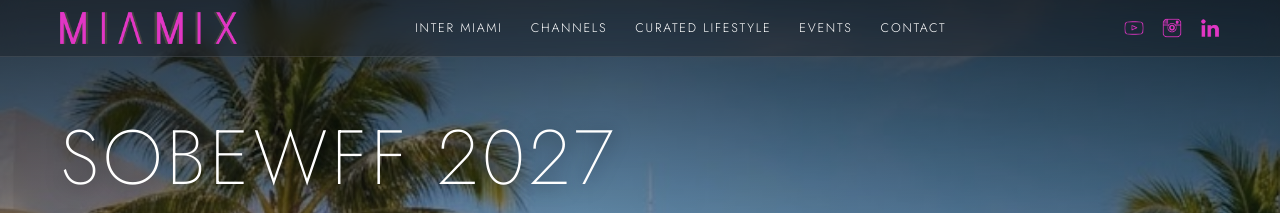
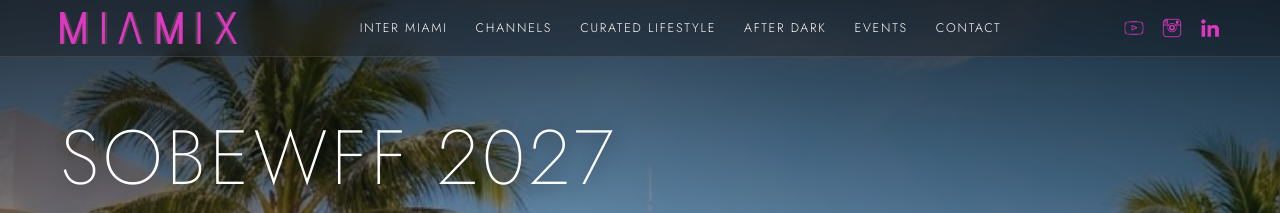
Before and after one commit to MIAMIX-io/MIAMIX.VIP-Site, a Jekyll site: the page built from index.html, in a window 1280 px wide. Shown: the top 213 px of the page. Built offline with Jekyll 4.4.1, drawn with Linux system fonts in a browser that asks for light colours.

Commit message:
Add 'AFTER DARK' link to header navigation

```diff
--- a/_includes/header.html
+++ b/_includes/header.html
@@ -17,6 +17,7 @@
           </ul>
         </li>
         <li class="nav-item"><a href="/curated-lifestyle">CURATED&nbsp;LIFESTYLE</a></li>
+        <li class="nav-item"><a href="/after-dark">AFTER&nbsp;DARK</a></li>
         <li class="nav-item"><a href="/events">EVENTS</a></li>
         <li class="nav-item"><a href="/contact">CONTACT</a></li>
       </ul>
```
